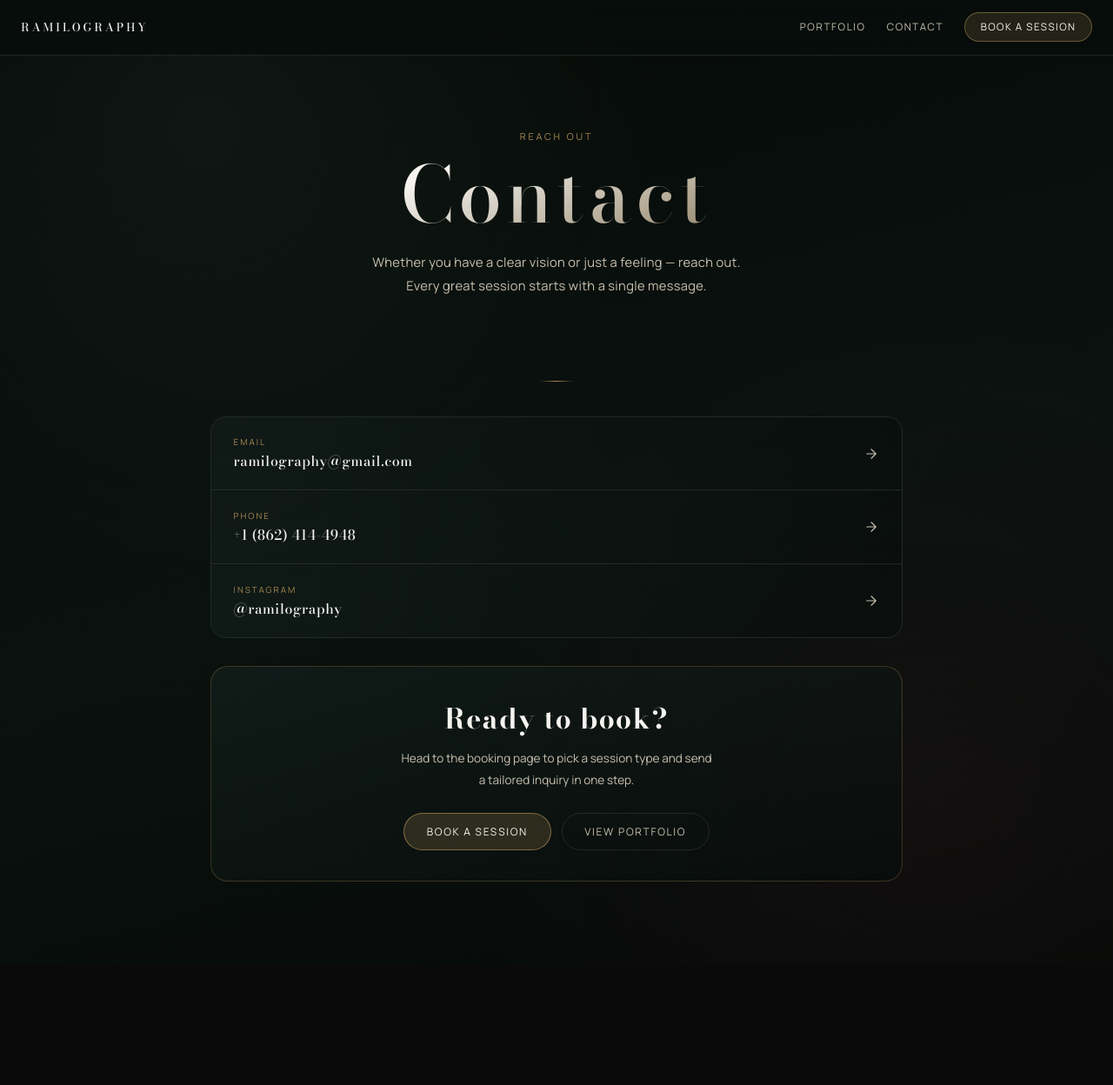
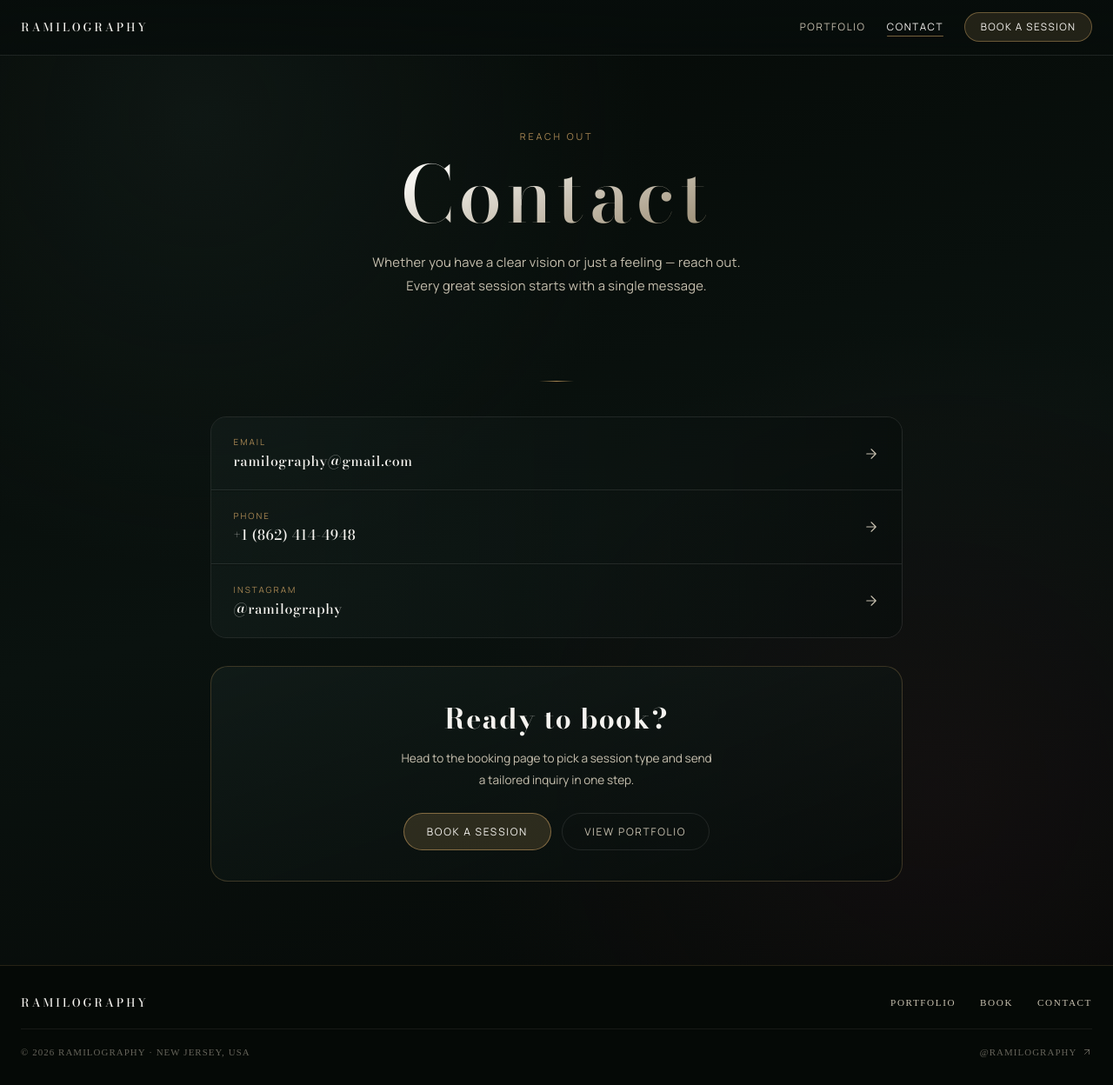
Before and after one commit to ramilnamazov/Ramilography, a Next.js app: page /contact in a window 1280 px wide. Shown: the whole page at 87% size. Before the commit the page ends 1110 px from the top, so only its background shows below. Built offline with nearby package versions, Linux system fonts and the light colour scheme.

Commit message:
Active nav state, homepage CTAs, site footer, deduplicate font loading

```diff
--- /dev/null
+++ b/components/Footer.js
@@ -0,0 +1,34 @@
+import Link from "next/link";
+import styles from "../styles/Footer.module.css";
+
+export default function Footer() {
+  const year = new Date().getFullYear();
+  return (
+    <footer className={styles.footer}>
+      <div className={styles.inner}>
+        <div className={styles.top}>
+          <span className={styles.brand}>Ramilography</span>
+          <nav className={styles.nav} aria-label="Footer navigation">
+            <Link href="/portfolio" className={styles.navLink}>Portfolio</Link>
+            <Link href="/book" className={styles.navLink}>Book</Link>
+            <Link href="/contact" className={styles.navLink}>Contact</Link>
+          </nav>
+        </div>
+        <div className={styles.bottom}>
+          <p className={styles.copy}>© {year} Ramilography · New Jersey, USA</p>
+          <a
+            href="https://instagram.com/ramilography"
+            target="_blank"
+            rel="noreferrer"
+            className={styles.instagram}
+          >
+            @ramilography
+            <svg width="12" height="12" viewBox="0 0 24 24" fill="none" stroke="currentColor" strokeWidth="1.8" strokeLinecap="round" strokeLinejoin="round" aria-hidden="true">
+              <path d="M7 17L17 7M7 7h10v10"/>
+            </svg>
+          </a>
+        </div>
+      </div>
+    </footer>
+  );
+}
--- a/components/Navbar.js
+++ b/components/Navbar.js
@@ -1,9 +1,11 @@
 import { useState } from "react";
 import Link from "next/link";
+import { useRouter } from "next/router";
 import styles from "../styles/Navbar.module.css";
 
 export default function Navbar({ variant = "solid" }) {
   const [open, setOpen] = useState(false);
+  const { pathname } = useRouter();
 
   const close = () => setOpen(false);
 
@@ -13,9 +15,9 @@ export default function Navbar({ variant = "solid" }) {
         <Link href="/" className={styles.brand} onClick={close}>Ramilography</Link>
 
         <nav className={styles.desktopLinks}>
-          <Link href="/portfolio" className={styles.navLink}>Portfolio</Link>
-          <Link href="/contact" className={styles.navLink}>Contact</Link>
-          <Link href="/book" className={styles.navBook}>Book a Session</Link>
+          <Link href="/portfolio" className={`${styles.navLink} ${pathname === "/portfolio" ? styles.navLinkActive : ""}`}>Portfolio</Link>
+          <Link href="/contact" className={`${styles.navLink} ${pathname === "/contact" ? styles.navLinkActive : ""}`}>Contact</Link>
+          <Link href="/book" className={`${styles.navBook} ${pathname === "/book" ? styles.navBookActive : ""}`}>Book a Session</Link>
         </nav>
 
         <button
@@ -31,9 +33,9 @@ export default function Navbar({ variant = "solid" }) {
       </div>
 
       <div className={`${styles.drawer} ${open ? styles.drawerOpen : ""}`} aria-hidden={!open}>
-        <Link href="/portfolio" className={styles.drawerLink} onClick={close}>Portfolio</Link>
-        <Link href="/contact" className={styles.drawerLink} onClick={close}>Contact</Link>
-        <Link href="/book" className={styles.drawerBook} onClick={close}>Book a Session</Link>
+        <Link href="/portfolio" className={`${styles.drawerLink} ${pathname === "/portfolio" ? styles.drawerLinkActive : ""}`} onClick={close}>Portfolio</Link>
+        <Link href="/contact" className={`${styles.drawerLink} ${pathname === "/contact" ? styles.drawerLinkActive : ""}`} onClick={close}>Contact</Link>
+        <Link href="/book" className={`${styles.drawerBook} ${pathname === "/book" ? styles.drawerBookActive : ""}`} onClick={close}>Book a Session</Link>
       </div>
     </header>
   );
--- a/pages/404.js
+++ b/pages/404.js
@@ -10,12 +10,6 @@ export default function NotFound() {
       <Head>
         <title>Frame Not Found — Ramilography</title>
         <meta name="robots" content="noindex" />
-        <link rel="preconnect" href="https://fonts.googleapis.com" />
-        <link rel="preconnect" href="https://fonts.gstatic.com" crossOrigin="anonymous" />
-        <link
-          href="https://fonts.googleapis.com/css2?family=Bodoni+Moda:opsz,wght@6..96,500;6..96,600;6..96,700&family=Manrope:wght@400;500;600&display=swap"
-          rel="stylesheet"
-        />
       </Head>
 
       <div className={styles.page}>
--- a/pages/_app.js
+++ b/pages/_app.js
@@ -1,5 +1,11 @@
 import '../styles/globals.css'
+import Footer from '../components/Footer'
 
 export default function App({ Component, pageProps }) {
-  return <Component {...pageProps} />
+  return (
+    <>
+      <Component {...pageProps} />
+      <Footer />
+    </>
+  )
 }
--- a/pages/_document.js
+++ b/pages/_document.js
@@ -7,6 +7,12 @@ export default function Document() {
         <link rel="icon" href="/favicon.svg" type="image/svg+xml" />
         <link rel="icon" href="/favicon.svg" sizes="any" />
         <meta name="theme-color" content="#070d0b" />
+        <link rel="preconnect" href="https://fonts.googleapis.com" />
+        <link rel="preconnect" href="https://fonts.gstatic.com" crossOrigin="anonymous" />
+        <link
+          href="https://fonts.googleapis.com/css2?family=Bodoni+Moda:opsz,wght@6..96,500;6..96,600;6..96,700&family=Manrope:wght@400;500;600&display=swap"
+          rel="stylesheet"
+        />
       </Head>
       <body>
         <Main />
--- a/pages/book.js
+++ b/pages/book.js
@@ -87,12 +87,6 @@ export default function Book() {
             },
           })}}
         />
-        <link rel="preconnect" href="https://fonts.googleapis.com" />
-        <link rel="preconnect" href="https://fonts.gstatic.com" crossOrigin="anonymous" />
-        <link
-          href="https://fonts.googleapis.com/css2?family=Bodoni+Moda:opsz,wght@6..96,500;6..96,600;6..96,700&family=Manrope:wght@400;500;600&display=swap"
-          rel="stylesheet"
-        />
       </Head>
 
       <div className={styles.page}>
--- a/pages/contact.js
+++ b/pages/contact.js
@@ -63,12 +63,6 @@ export default function Contact() {
               "sameAs": ["https://instagram.com/ramilography"],
             },
           })}}
-        />
-        <link rel="preconnect" href="https://fonts.googleapis.com" />
-        <link rel="preconnect" href="https://fonts.gstatic.com" crossOrigin="anonymous" />
-        <link
-          href="https://fonts.googleapis.com/css2?family=Bodoni+Moda:opsz,wght@6..96,500;6..96,600;6..96,700&family=Manrope:wght@400;500;600&display=swap"
-          rel="stylesheet"
         />
       </Head>
 
--- a/pages/portfolio.js
+++ b/pages/portfolio.js
@@ -135,12 +135,6 @@ export default function Portfolio({ categories, photos }) {
             "author": { "@type": "Person", "name": "Ramil Namazov" },
             "image": "https://ramilography.com/api/og",
           })}}
-        />
-        <link rel="preconnect" href="https://fonts.googleapis.com" />
-        <link rel="preconnect" href="https://fonts.gstatic.com" crossOrigin="anonymous" />
-        <link
-          href="https://fonts.googleapis.com/css2?family=Bodoni+Moda:opsz,wght@6..96,500;6..96,600;6..96,700&family=Manrope:wght@400;500;600&display=swap"
-          rel="stylesheet"
         />
       </Head>
 
--- /dev/null
+++ b/styles/Footer.module.css
@@ -0,0 +1,87 @@
+.footer {
+  position: relative;
+  z-index: 1;
+  background: #050906;
+  border-top: 1px solid rgba(168, 135, 83, 0.2);
+}
+
+.inner {
+  max-width: 1280px;
+  margin: 0 auto;
+  padding: 2rem 1.5rem;
+  display: flex;
+  flex-direction: column;
+  gap: 1.25rem;
+}
+
+/* ── Top row: brand + nav ───────────────────────────────── */
+.top {
+  display: flex;
+  align-items: center;
+  justify-content: space-between;
+  gap: 1.5rem;
+}
+
+.brand {
+  font-family: "Bodoni Moda", "Times New Roman", serif;
+  font-size: 0.82rem;
+  text-transform: uppercase;
+  letter-spacing: 0.22em;
+  color: #f5f3ef;
+}
+
+.nav {
+  display: flex;
+  align-items: center;
+  gap: 1.75rem;
+}
+
+.navLink {
+  color: #c7c0af;
+  text-decoration: none;
+  font-size: 0.7rem;
+  letter-spacing: 0.14em;
+  text-transform: uppercase;
+  transition: color 0.2s ease;
+}
+
+.navLink:hover { color: #f5f3ef; }
+
+/* ── Bottom row: copyright + instagram ─────────────────── */
+.bottom {
+  display: flex;
+  align-items: center;
+  justify-content: space-between;
+  gap: 1rem;
+  padding-top: 1.25rem;
+  border-top: 1px solid rgba(245, 243, 239, 0.07);
+}
+
+.copy {
+  margin: 0;
+  font-size: 0.68rem;
+  letter-spacing: 0.1em;
+  color: rgba(199, 192, 175, 0.5);
+  text-transform: uppercase;
+}
+
+.instagram {
+  display: inline-flex;
+  align-items: center;
+  gap: 0.35rem;
+  color: rgba(199, 192, 175, 0.5);
+  text-decoration: none;
+  font-size: 0.68rem;
+  letter-spacing: 0.1em;
+  text-transform: uppercase;
+  transition: color 0.2s ease;
+}
+
+.instagram:hover { color: #a88753; }
+
+/* ── Mobile ─────────────────────────────────────────────── */
+@media (max-width: 540px) {
+  .top { flex-direction: column; align-items: flex-start; gap: 1rem; }
+  .bottom { flex-direction: column; align-items: flex-start; gap: 0.5rem; }
+  .nav { gap: 1.25rem; }
+}
--- a/styles/Navbar.module.css
+++ b/styles/Navbar.module.css
@@ -61,6 +61,22 @@
 
 .navLink:hover { color: #f5f3ef; }
 
+.navLinkActive {
+  color: #f5f3ef;
+  position: relative;
+}
+
+.navLinkActive::after {
+  content: "";
+  position: absolute;
+  bottom: -3px;
+  left: 0;
+  right: 0;
+  height: 1px;
+  background: rgba(168, 135, 83, 0.7);
+  border-radius: 1px;
+}
+
 .navBook {
   display: inline-block;
   text-decoration: none;
@@ -80,6 +96,11 @@
 .navBook:hover {
   background: rgba(168, 135, 83, 0.32);
   border-color: rgba(168, 135, 83, 0.8);
+}
+
+.navBookActive {
+  background: rgba(168, 135, 83, 0.3);
+  border-color: rgba(168, 135, 83, 0.85);
 }
 
 /* ── Hamburger button (mobile only) ──────────────────── */
@@ -142,6 +163,8 @@
 .drawerLink:hover,
 .drawerLink:active { color: #f5f3ef; }
 
+.drawerLinkActive { color: #f5f3ef; }
+
 .drawerBook {
   display: block;
   text-align: center;
@@ -165,6 +188,11 @@
   border-color: rgba(168, 135, 83, 0.8);
 }
 
+.drawerBookActive {
+  background: rgba(168, 135, 83, 0.3);
+  border-color: rgba(168, 135, 83, 0.85);
+}
+
 /* ── Mobile breakpoint ────────────────────────────────── */
 @media (max-width: 640px) {
   .desktopLinks { display: none; }
```
Also changed, not shown: pages/index.js (+5 -6 lines), styles/CinematicMockup.module.css (+61 -1 lines).
